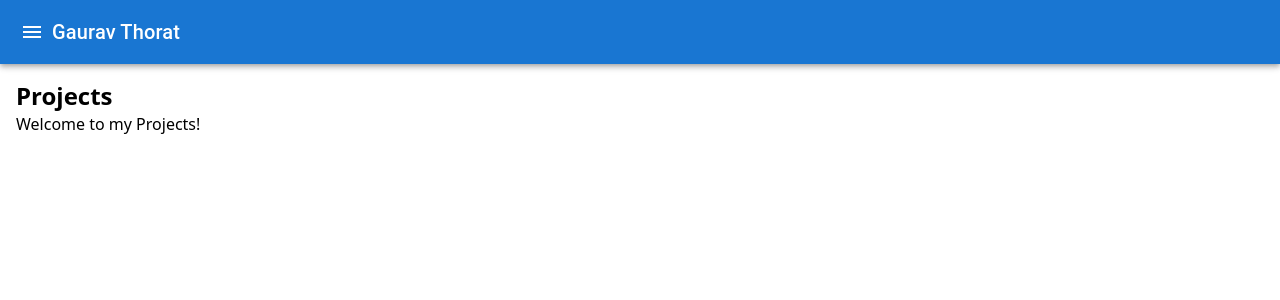
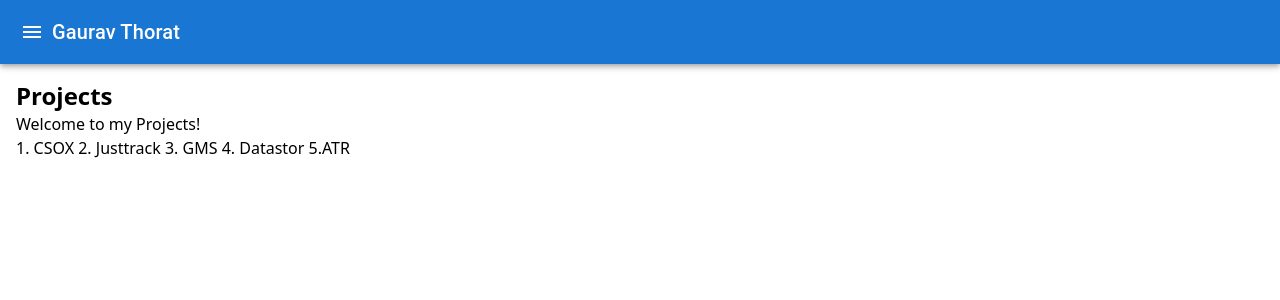
Before and after one commit to gauravthorath/Portfolio, a React (Vite) app: page /projects in a window 1280 px wide. Shown: the top 300 px of the page. Built offline with nearby package versions, Linux system fonts and the light colour scheme.

Commit message:
updated projects content

```diff
--- a/src/pages/Projects.tsx
+++ b/src/pages/Projects.tsx
@@ -5,6 +5,7 @@ const Projects: React.FC = () => {
     <div className="p-4">
       <h1 className="text-2xl font-bold">Projects</h1>
       <p>Welcome to my Projects!</p>
+      1. CSOX 2. Justtrack 3. GMS 4. Datastor 5.ATR
     </div>
   );
 };
```
